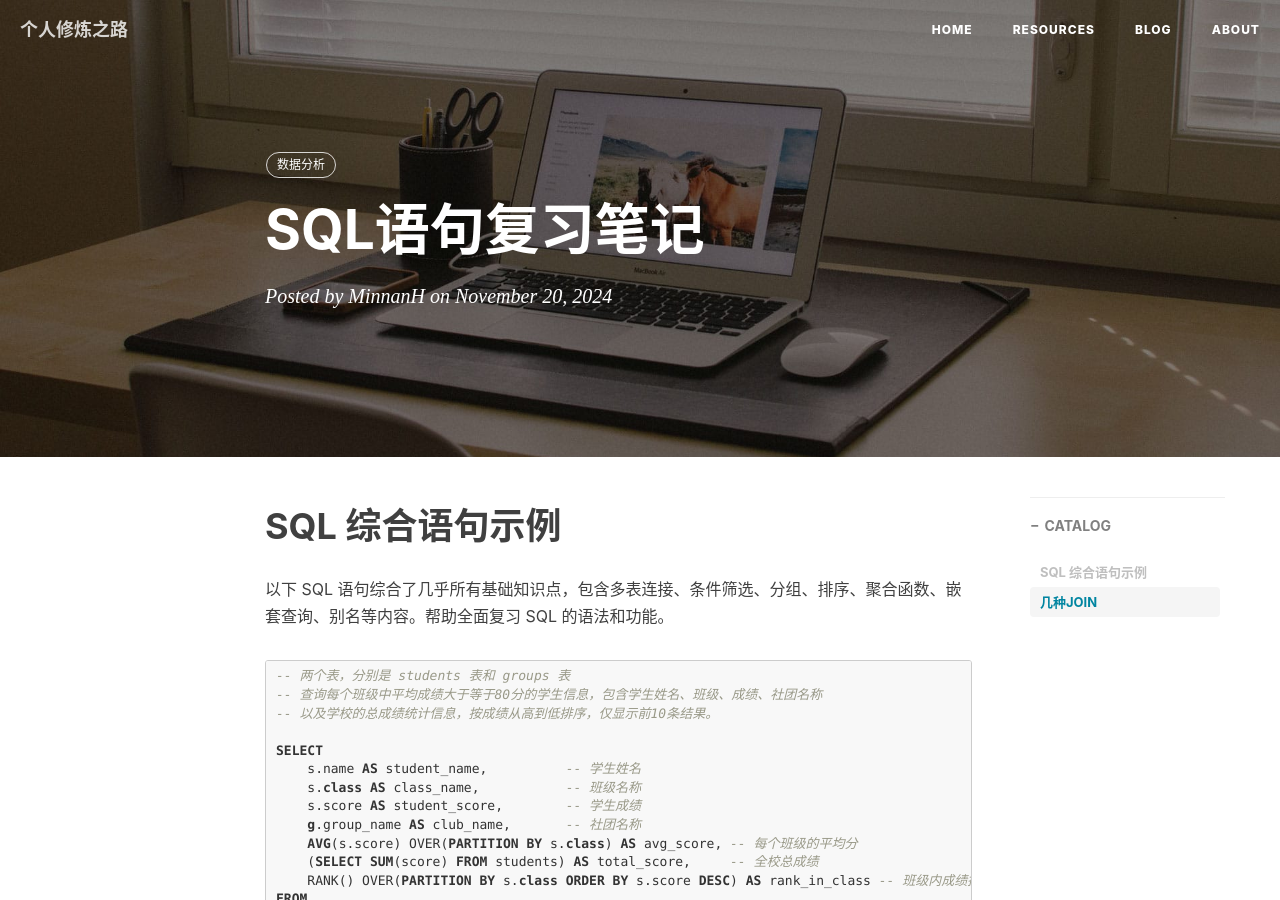
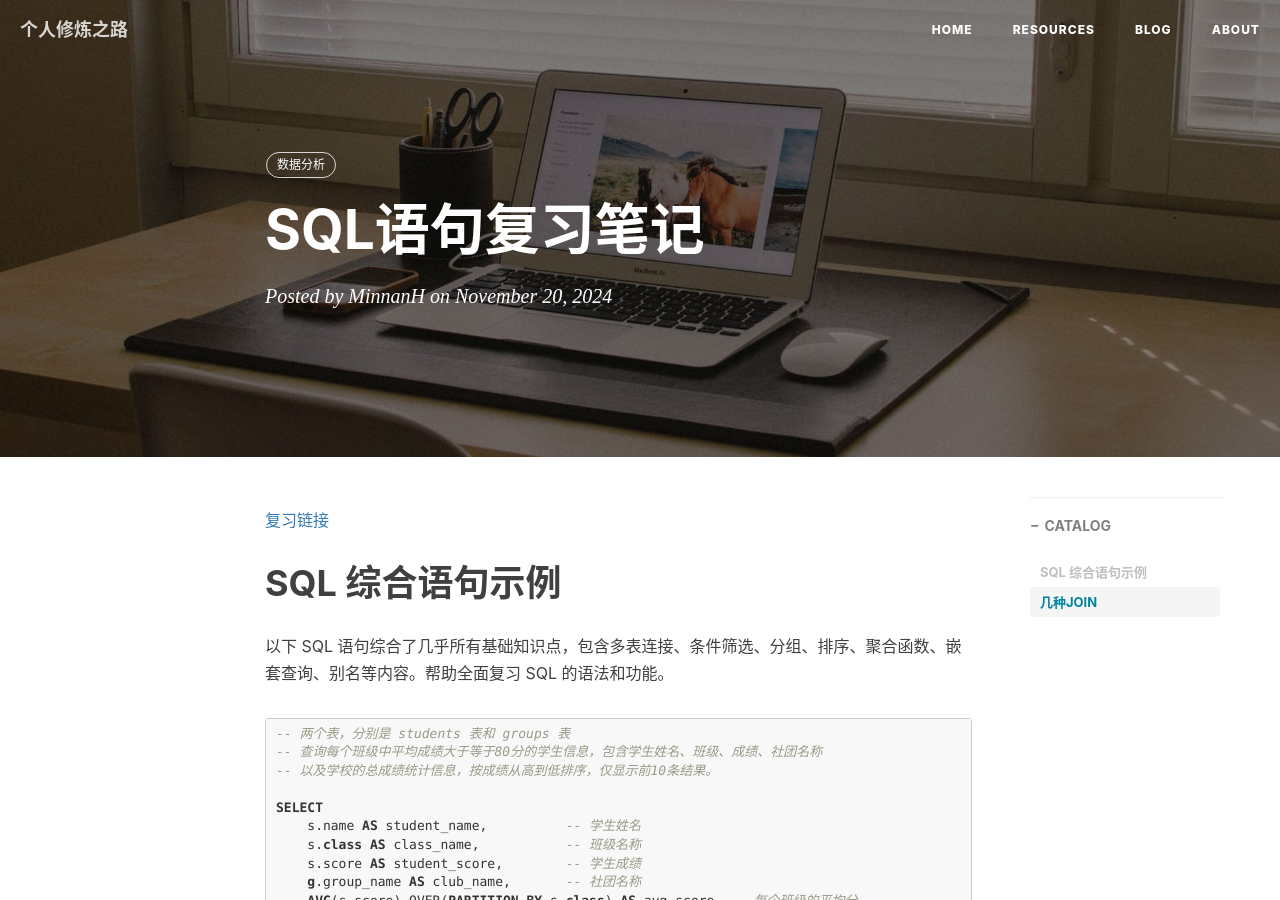
Before and after one commit to bingchuH/bingchuH.github.io, a Jekyll site: the page built from _posts/2024-11-20-SQL语句复习.md, in a window 1280 px wide and 900 px high. Built offline with Jekyll 4.4.1, drawn with Linux system fonts in a browser that asks for light colours; nearby versions of some CDN libraries; comment, search, counter and statistics services are not loaded.

Commit message:
增加了复习链接

```diff
--- a/_posts/2024-11-20-SQL语句复习.md
+++ b/_posts/2024-11-20-SQL语句复习.md
@@ -9,6 +9,9 @@ catalog: 	  true
 tags:
     - 数据分析
 ---
+
+<a href="https://www.bilibili.com/video/BV1bQxMehETa/?spm_id_from=333.337.top_right_bar_window_default_collection.content.click&vd_source=edb3e10756d887b03a28940b74e144bf">复习链接</a>
+
 
 # SQL 综合语句示例
 
```
